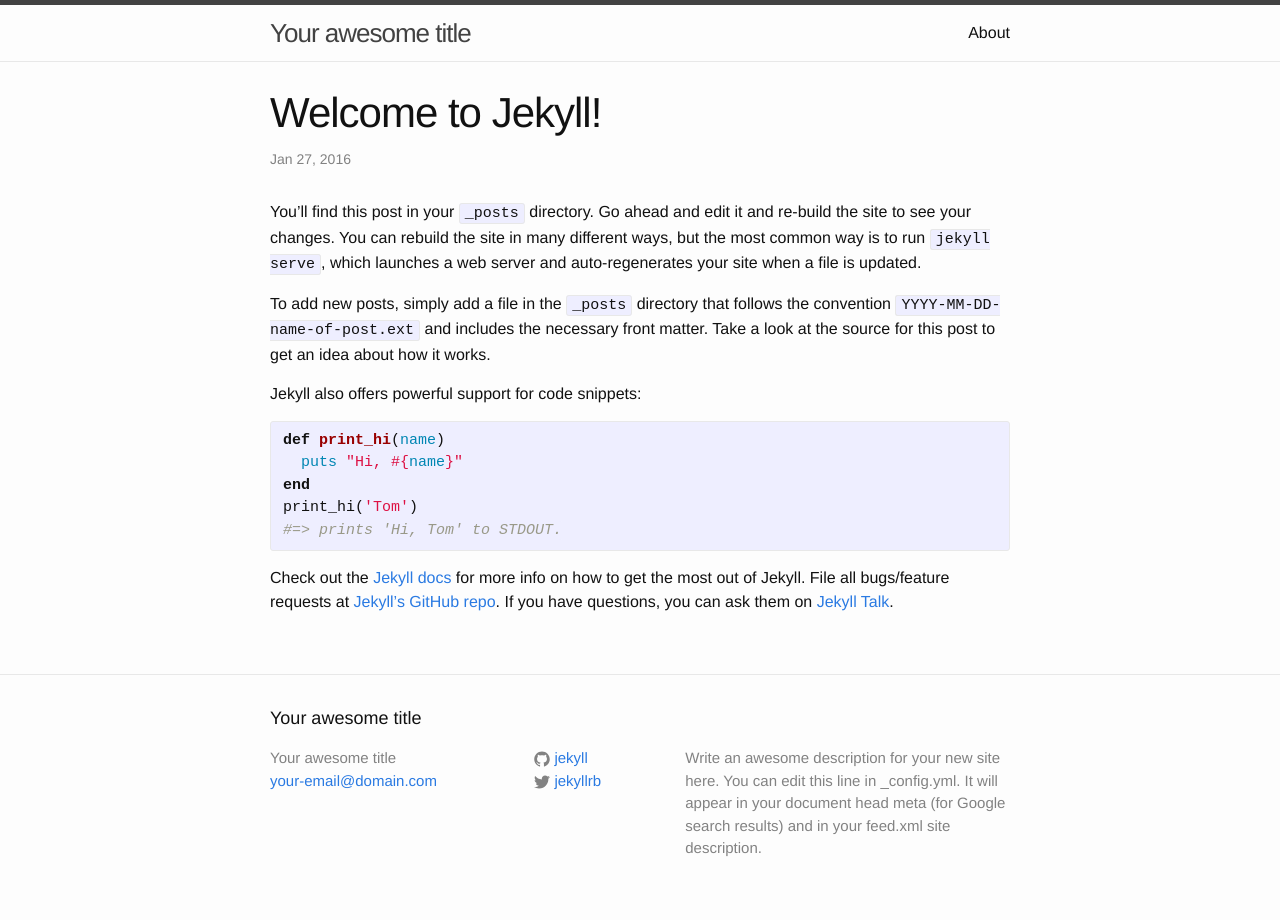
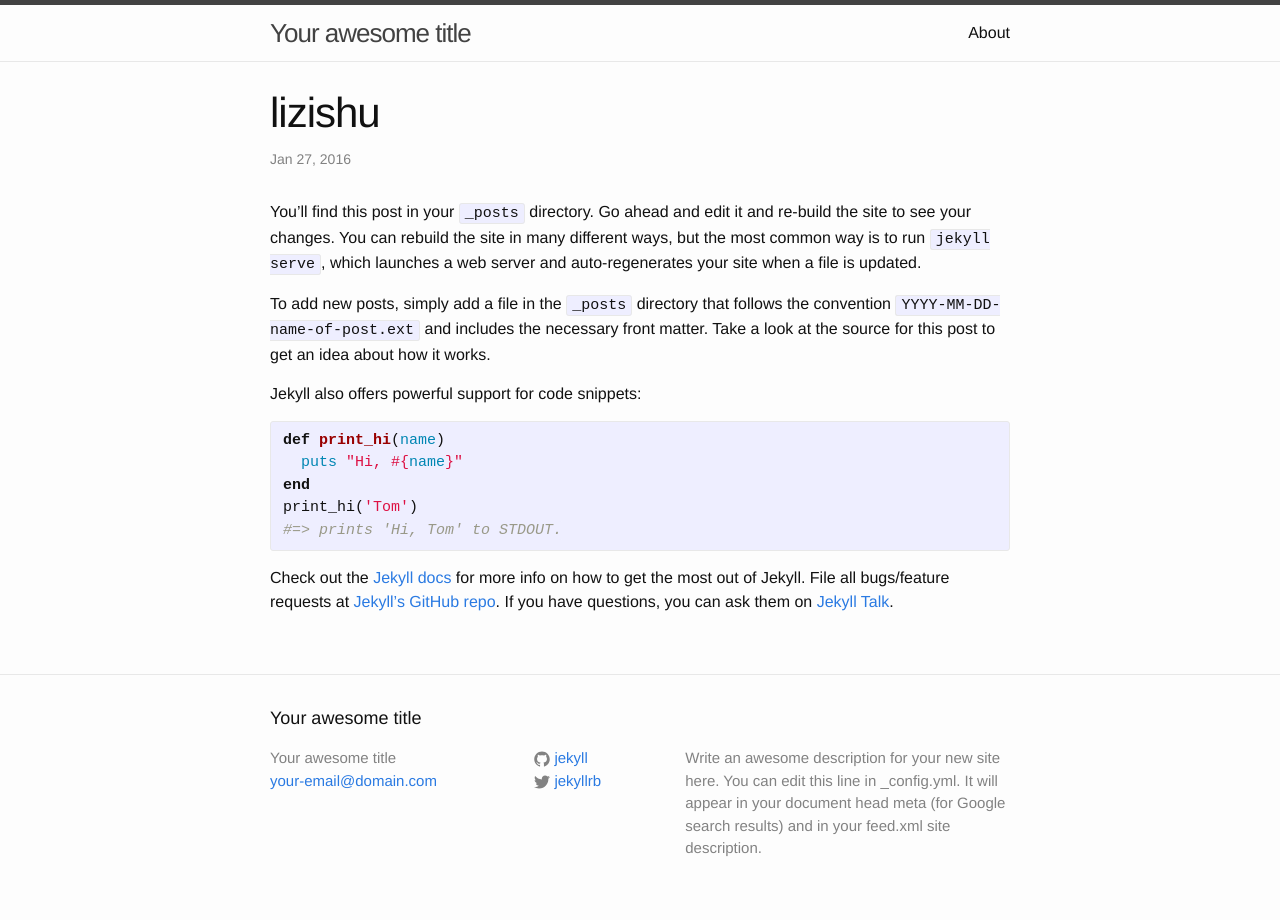
Before and after one commit to lizishu/lizishu.github.io, a Jekyll site: the page built from _posts/2016-01-27-welcome-to-jekyll.markdown, in a window 1280 px wide. Built offline with Jekyll 4.4.1, drawn with Linux system fonts in a browser that asks for light colours.

Commit message:
first post

```diff
--- a/_posts/2016-01-27-welcome-to-jekyll.markdown
+++ b/_posts/2016-01-27-welcome-to-jekyll.markdown
@@ -1,6 +1,6 @@
 ---
 layout: post
-title:  "Welcome to Jekyll!"
+title:  "lizishu"
 date:   2016-01-27 16:14:33 +0800
 categories: jekyll update
 ---
```
